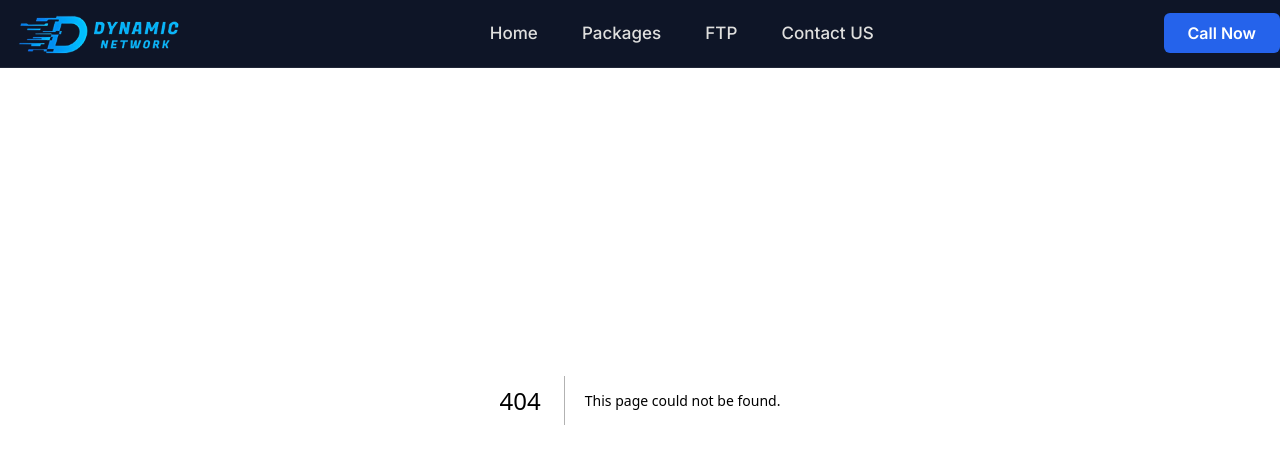
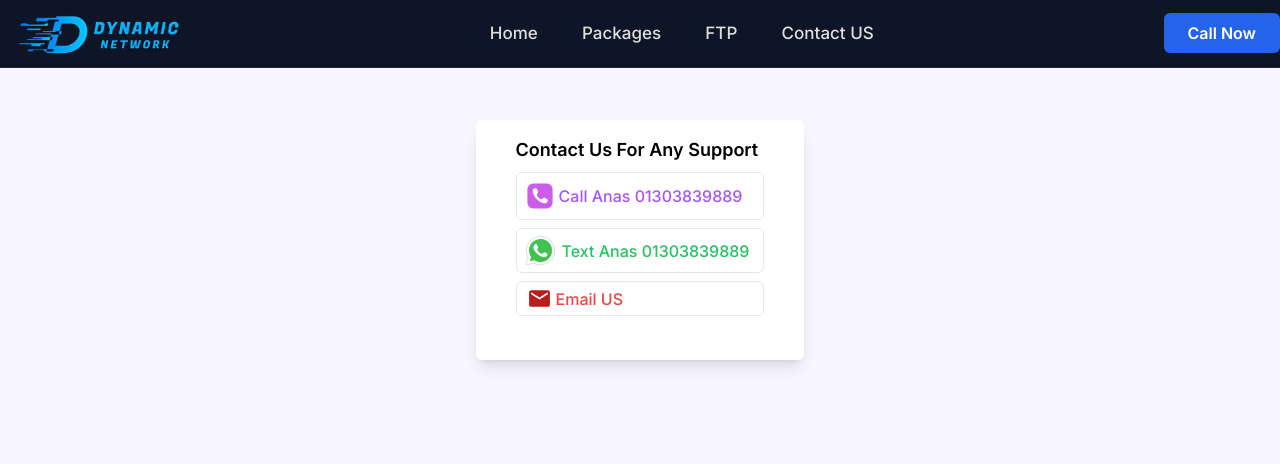
Before and after one commit to smanas1/dynamicnetwork, a Next.js app: page /contactus in a window 1280 px wide. Before the commit this address had no page. Shown: the top 464 px of the page. Built offline with nearby package versions, Linux system fonts and the light colour scheme.

Commit message:
contact us page complete || working

```diff
--- /dev/null
+++ b/app/components/Contact.js
@@ -0,0 +1,39 @@
+import React from 'react'
+import Whatsapp from '../svgs/Whatsapp'
+import Phone from '../svgs/Phone'
+import { MdEmail } from "react-icons/md";
+
+
+
+const Contact = () => {
+    return (
+        <div className=' flex  justify-center pt-20 h-screen bg-[#F7F5FF]'><div className='py-4 px-10 h-60 mt-10  shadow-lg bg-white rounded-md '>
+            <h1 className='text-lg mb-2 font-semibold'>Contact Us For Any Support</h1>
+            <div> <div>
+                <button type="button" className="text-gray-900 w-full bg-white  border border-gray-200  focus:outline-none  font-medium rounded-md text-sm px-2 py-2 text-center inline-flex items-center  me-2 mb-2">
+                    <Phone />
+                    <a className='ms-1 text-base text-purple-500' href="tel:01303839889">Call Anas 01303839889</a>
+                </button>
+            </div>
+
+                <div>
+                    <button type="button" className="text-gray-900 w-full bg-white  border border-gray-200  focus:outline-none  font-medium rounded-md text-sm px-[6px] py-1 text-center inline-flex items-center  me-2 mb-2">
+                        <Whatsapp />
+                        <a className='ms-1 text-base text-green-500' href="https://wa.me/+8801303839889">Text Anas 01303839889</a>
+                    </button>
+                </div>
+
+                <div>
+                    <button type="button" className="text-gray-900 w-full bg-white  border border-gray-200  focus:outline-none  font-medium rounded-md text-sm px-[10px] py-1 text-center inline-flex items-center  me-2 mb-2">
+                        <MdEmail size={25} className='text-red-700' />
+                        <a className='ms-1 text-base text-red-500' href="mailto:babu509963@gmail.com">Email US</a>
+                    </button>
+                </div>
+
+
+            </div>
+        </div></div>
+    )
+}
+
+export default Contact
--- a/app/components/Hero.js
+++ b/app/components/Hero.js
@@ -4,15 +4,21 @@ import { IoWifi } from "react-icons/io5";
 import Image from 'next/image';
 const Hero = () => {
     return (
-        <div className="md:grid  md:grid-cols-2  max-md:pb-10 sm:pt-10 lg:h-screen lg:pt-52  text-white container">
+        <div className="md:grid  md:grid-cols-2  max-md:pb-10 sm:pt-10 h-screen lg:pt-52  text-white container">
             <div className='flex lg:px-8 xl:ps-40 pt-14 lg:pt-7 flex-col max-md:items-center'>
+
+                {/* Mobile Devise Image */}
+                <div className='md:hidden'> <Image src={heroImage} alt='Hero Image' width={200} height={200} />
+
+                </div>
                 <h1 className='font-semibold lg:text-5xl xl:text-6xl max-sm:mt-7 lg:w-[434px] xl:w-[538px] max-md:text-4xl max-md:text-center md:text-[27px]'>Switch to the best internet provider in your area</h1>
                 <p className='lg:pe-5 md:text-sm text-sm max-md:text-center md:pe-0 mt-4 lg:text-sm xl:pe-20 md:mt-5 lg:mt-8 text-blue-300'>Dynamic Network provides an extensive range of high quality data & internet connectivity services throughout Bonpara.</p>
                 <div>
-                    <button className='xl:py-4 py-2 px-6 lg:py-3 lg:px-7 xl:px-9 text-white mt-8 rounded-lg font-bold   lg:text-lg bg-blue-600'>View Package</button>
+                    <button className='xl:py-4 py-2 px-6 lg:py-3 lg:px-7 xl:px-9 text-white mt-8 rounded-lg font-bold   lg:text-lg bg-blue-600 hover:bg-blue-700 transition-all hover:rounded-md'>View Package</button>
                 </div>
             </div>
             <div className='relative lg:ps-24 hidden md:block'><Image src={heroImage} alt='Hero Image' />
+                {/* This are wifi and wifi logo */}
                 <IoWifi size={90} className='text-blue-400 hidden lg:block absolute top-[138px] left-[52px] -rotate-45' />
                 <BsRouterFill size={70} className='text-blue-400 absolute hidden lg:block lg:top-[-17px] xl:top-[-15px] lg:left-[360px] xl:left-[422px] ' />
             </div>
--- a/app/components/ISP.js
+++ b/app/components/ISP.js
@@ -10,7 +10,7 @@ const ISP = () => {
             <div className="flex flex-col items-center justify-center ">
                 <h2 className="  md:w-[37rem] text-center text-3xl md:text-5xl font-bold">We are Internet Service Provider company
                 </h2>
-                <p className="md:w-[32rem] text-center mt-9" >Experience the difference with our top-notch internet services. Contact us today to explore our internet plans, installation options, </p>
+                <p className="hidden md:block md:w-[32rem] text-center mt-9" >Experience the difference with our top-notch internet services. Contact us today to explore our internet plans, installation options, </p>
             </div>
             <div className="flex justify-around flex-wrap gap-3 gap-y-10 mt-14">
                 <div className='flex flex-col justify-center items-center'>
--- a/app/components/Menu.js
+++ b/app/components/Menu.js
@@ -25,7 +25,7 @@ const Menu = () => {
         {/* Contact */}
         <div>
           {/* <CallIcon /> */}
-          <button className="py-2 px-6 font-semibold rounded-md text-white bg-blue-600">Call Now</button>
+          <button className="py-2 px-6 font-semibold rounded-md text-white bg-blue-600 hover:bg-blue-700 transition-all hover:rounded-sm">Call Now</button>
         </div>
       </div>
       {/* Thsi is for Mobile */}
--- a/app/components/MobileMenu.js
+++ b/app/components/MobileMenu.js
@@ -11,13 +11,13 @@ const MobileMenu = () => {
     const [open, setOpen] = useState(false)
 
     useEffect(() => {
-        let handlear = () => {
+        let handlears = () => {
             setOpen(false)
-            console.log(open)
+
         }
-        document.body.addEventListener("click", handlear)
+        document.body.addEventListener("click", handlears)
         return () => {
-            document.body.removeEventListener("click", handlear)
+            document.body.removeEventListener("click", handlears)
         }
     })
     return (
--- /dev/null
+++ b/app/contactus/page.js
@@ -0,0 +1,12 @@
+import React from 'react'
+import Contact from '../components/Contact'
+
+const page = () => {
+    return (
+        <div className=''>
+            <Contact />
+        </div>
+    )
+}
+
+export default page
--- a/app/layout.js
+++ b/app/layout.js
@@ -1,6 +1,7 @@
 import { Inter } from "next/font/google";
 import "./globals.css";
 import Menu from "./components/Menu";
+import Contact from "./components/Contact";
 
 const inter = Inter({ subsets: ["latin"] });
 
@@ -17,7 +18,9 @@ export default function RootLayout({ children }) {
 
         <>
           <Menu />
+
           {children}
+
         </>
       }</body>
     </html>
--- /dev/null
+++ b/app/svgs/Phone.js
@@ -0,0 +1,25 @@
+import React from "react";
+
+function Phone() {
+    return (
+        <svg
+            xmlns="http://www.w3.org/2000/svg"
+            width="30"
+            height="30"
+            viewBox="0 0 256 256"
+        >
+            <path
+                fill="#cc5de8"
+                strokeMiterlimit="10"
+                d="M14 3.99c-5.511 0-10 4.489-10 10v22c0 5.512 4.489 10 10 10h22c5.511 0 10-4.488 10-10v-22c0-5.511-4.489-10-10-10zm4.006 8.043c.628.027 1.205.381 1.553.924l1.81 2.828c.73 1.141.781 2.615.129 3.805l-1.465 2.084a1.996 1.996 0 00-.209 1.922c.414.99 1.217 2.511 2.643 3.937a12.396 12.396 0 003.937 2.643 1.996 1.996 0 001.922-.21l2.084-1.464a3.755 3.755 0 013.805.129l2.828 1.81c.543.348.897.925.924 1.553.154 3.564-2.607 5.008-3.41 5.008-.556 0-7.24.76-14.78-6.78-7.539-7.538-6.779-14.223-6.779-14.779 0-.803 1.444-3.564 5.008-3.41z"
+                fontFamily="none"
+                fontSize="none"
+                fontWeight="none"
+                textAnchor="none"
+                transform="scale(5.12)"
+            ></path>
+        </svg>
+    );
+}
+
+export default Phone;
--- /dev/null
+++ b/app/svgs/Whatsapp.js
@@ -0,0 +1,37 @@
+import React from "react";
+
+function Whatsapp() {
+    return (
+        <svg
+            xmlns="http://www.w3.org/2000/svg"
+            width="35"
+            height="35"
+            clipRule="evenodd"
+            viewBox="0 0 48 48"
+        >
+            <path
+                fill="#fff"
+                d="M4.868 43.303l2.694-9.835a18.941 18.941 0 01-2.535-9.489C5.032 13.514 13.548 5 24.014 5a18.867 18.867 0 0113.43 5.566A18.866 18.866 0 0143 23.994c-.004 10.465-8.522 18.98-18.986 18.98-.001 0 0 0 0 0h-.008a18.965 18.965 0 01-9.073-2.311l-10.065 2.64z"
+            ></path>
+            <path
+                fill="#fff"
+                d="M4.868 43.803a.499.499 0 01-.482-.631l2.639-9.636a19.48 19.48 0 01-2.497-9.556C4.532 13.238 13.273 4.5 24.014 4.5a19.367 19.367 0 0113.784 5.713A19.362 19.362 0 0143.5 23.994c-.004 10.741-8.746 19.48-19.486 19.48a19.535 19.535 0 01-9.144-2.277l-9.875 2.589a.457.457 0 01-.127.017z"
+            ></path>
+            <path
+                fill="#cfd8dc"
+                d="M24.014 5a18.867 18.867 0 0113.43 5.566A18.866 18.866 0 0143 23.994c-.004 10.465-8.522 18.98-18.986 18.98h-.008a18.965 18.965 0 01-9.073-2.311l-10.065 2.64 2.694-9.835a18.941 18.941 0 01-2.535-9.489C5.032 13.514 13.548 5 24.014 5m0-1C12.998 4 4.032 12.962 4.027 23.979a20.01 20.01 0 002.461 9.622L3.903 43.04a.998.998 0 001.219 1.231l9.687-2.54a20.026 20.026 0 009.197 2.244c11.024 0 19.99-8.963 19.995-19.98A19.856 19.856 0 0038.153 9.86 19.869 19.869 0 0024.014 4z"
+            ></path>
+            <path
+                fill="#40c351"
+                d="M35.176 12.832a15.673 15.673 0 00-11.157-4.626c-8.704 0-15.783 7.076-15.787 15.774a15.738 15.738 0 002.413 8.396l.376.597-1.595 5.821 5.973-1.566.577.342a15.75 15.75 0 008.032 2.199h.006c8.698 0 15.777-7.077 15.78-15.776a15.68 15.68 0 00-4.618-11.161z"
+            ></path>
+            <path
+                fill="#fff"
+                fillRule="evenodd"
+                d="M19.268 16.045c-.355-.79-.729-.806-1.068-.82-.277-.012-.593-.011-.909-.011-.316 0-.83.119-1.265.594-.435.475-1.661 1.622-1.661 3.956 0 2.334 1.7 4.59 1.937 4.906.237.316 3.282 5.259 8.104 7.161 4.007 1.58 4.823 1.266 5.693 1.187.87-.079 2.807-1.147 3.202-2.255.395-1.108.395-2.057.277-2.255-.119-.198-.435-.316-.909-.554s-2.807-1.385-3.242-1.543c-.435-.158-.751-.237-1.068.238-.316.474-1.225 1.543-1.502 1.859-.277.317-.554.357-1.028.119s-2.002-.738-3.815-2.354c-1.41-1.257-2.362-2.81-2.639-3.285-.277-.474-.03-.731.208-.968.213-.213.474-.554.712-.831.237-.277.316-.475.474-.791.158-.317.079-.594-.04-.831-.117-.238-1.039-2.584-1.461-3.522z"
+            ></path>
+        </svg>
+    );
+}
+
+export default Whatsapp;
```
Also changed, not shown: 1 other file (tests, documents, lock files or other folders).
